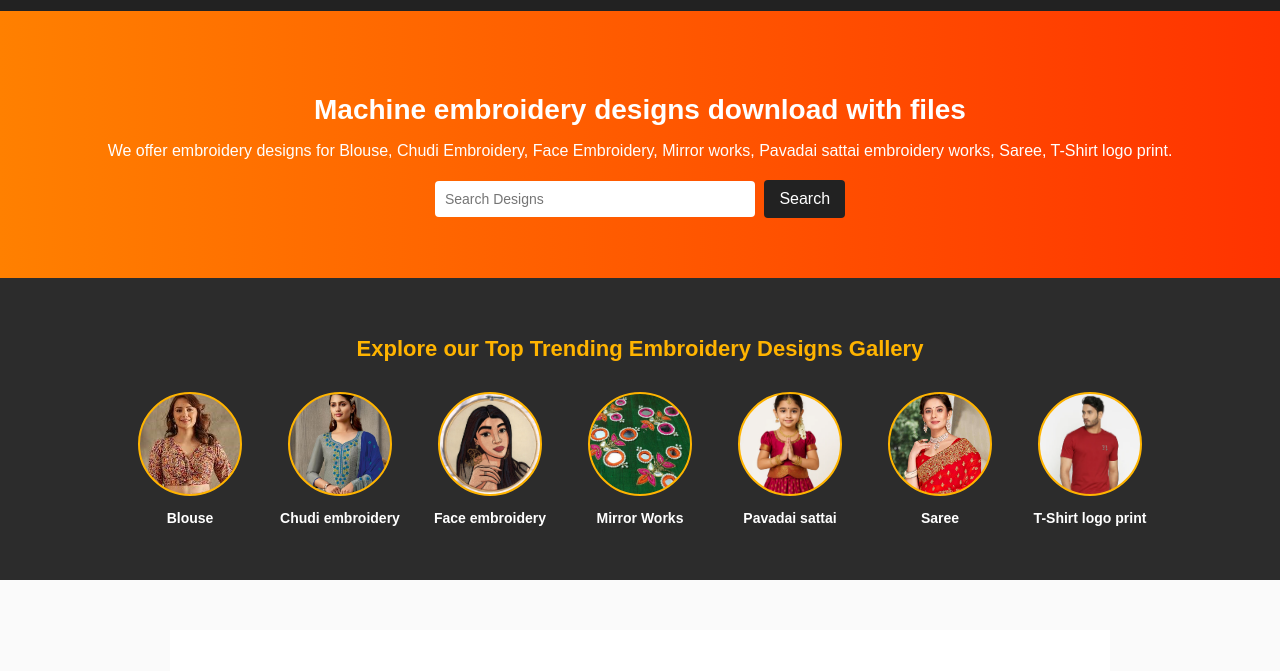
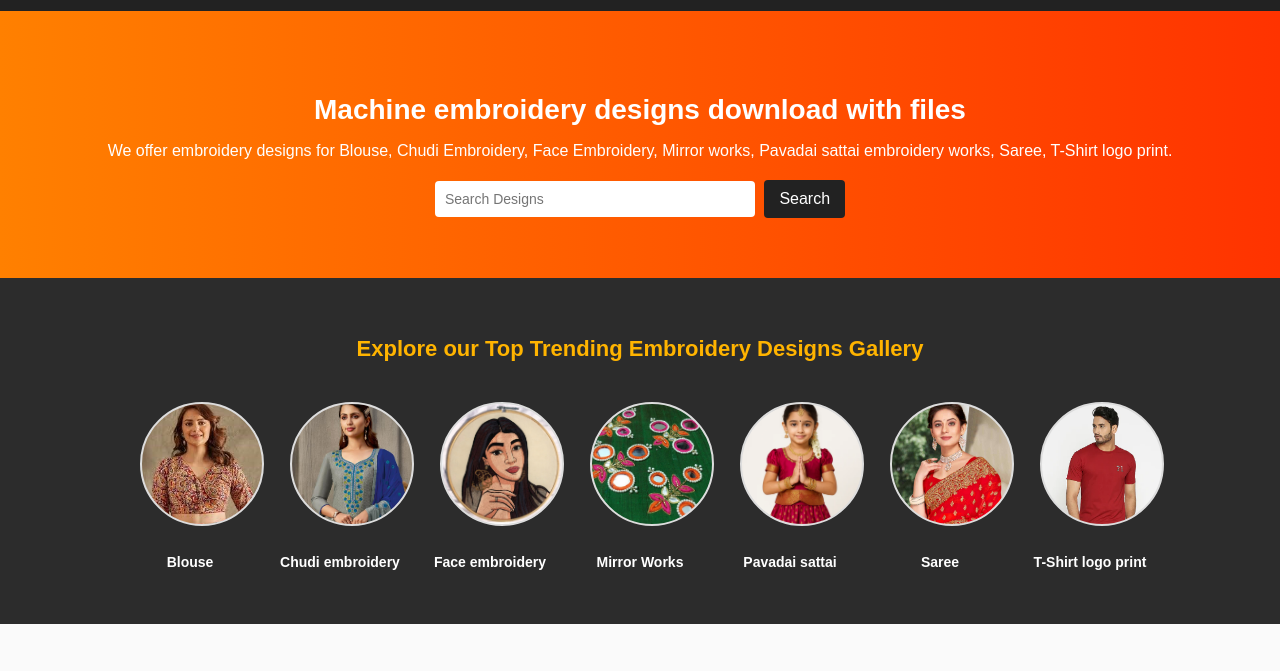
Before and after one commit to manirohit2545-arch/priyadesigns, a plain HTML site: page index.html in a window 1280 px wide. Shown: the part 78-749 px from the top of the page. Drawn offline with Linux system fonts and the light colour scheme; a web font is replaced by a local one.

Commit message:
index.html

```diff
--- a/index.html
+++ b/index.html
@@ -125,15 +125,15 @@
     }
 
     .circle {
-      width: 100px;
-      height: 100px;
-      border: 2px solid #ffb400;
-      border-radius: 50%;
-      margin: 0 auto 10px;
-      background-size: cover;
-      background-position: center;
-      transition: transform 0.3s;
-    }
+  width: 120px;              /* adjust size */
+  height: 120px;
+  border-radius: 50%;        /* makes it circular */
+  background-size: cover;    /* cover the whole circle */
+  background-position: center;
+  display: inline-block;
+  margin: 10px;
+  border: 2px solid #ddd;    /* optional: adds a border */
+}
 
     .category:hover .circle {
       transform: scale(1.1);
```
